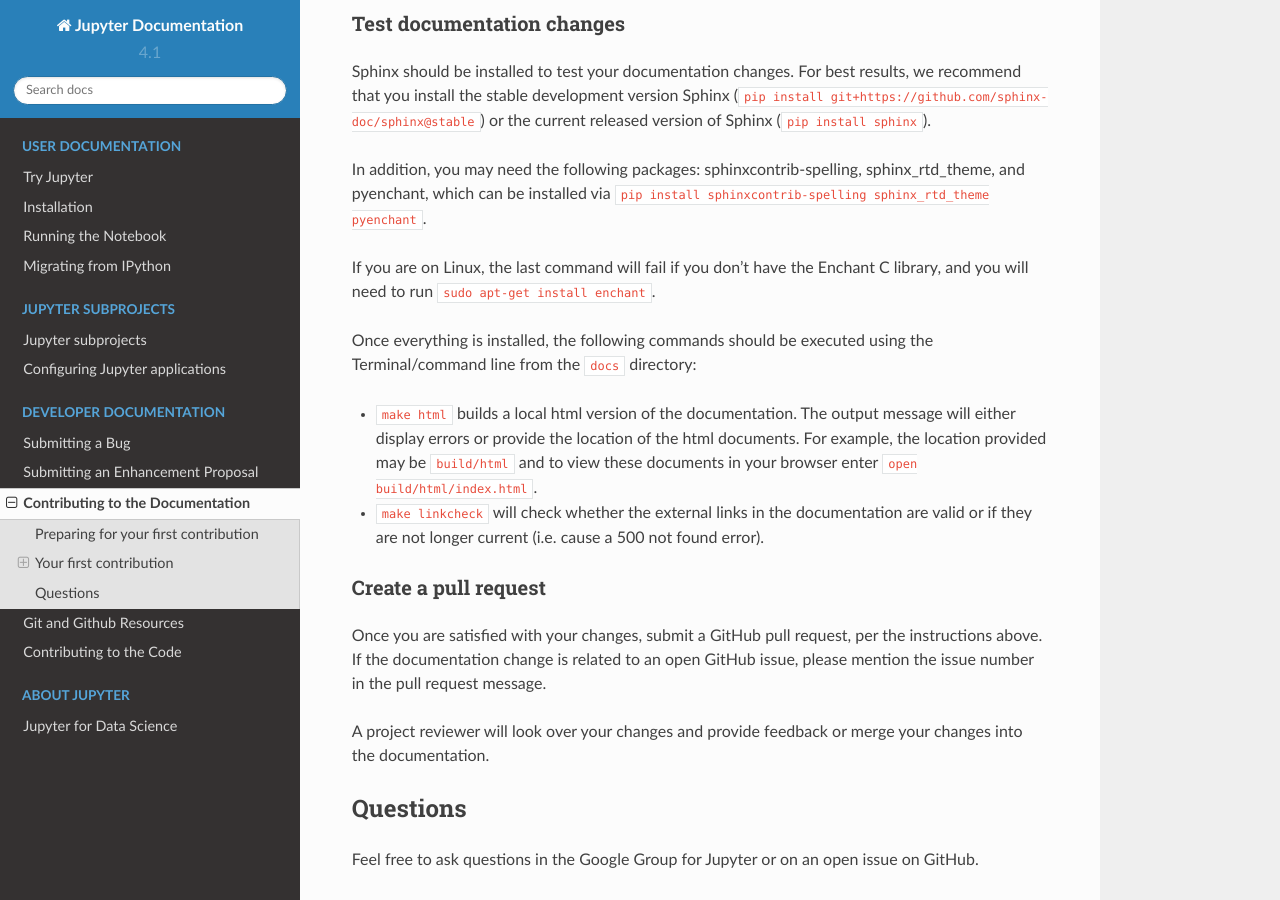
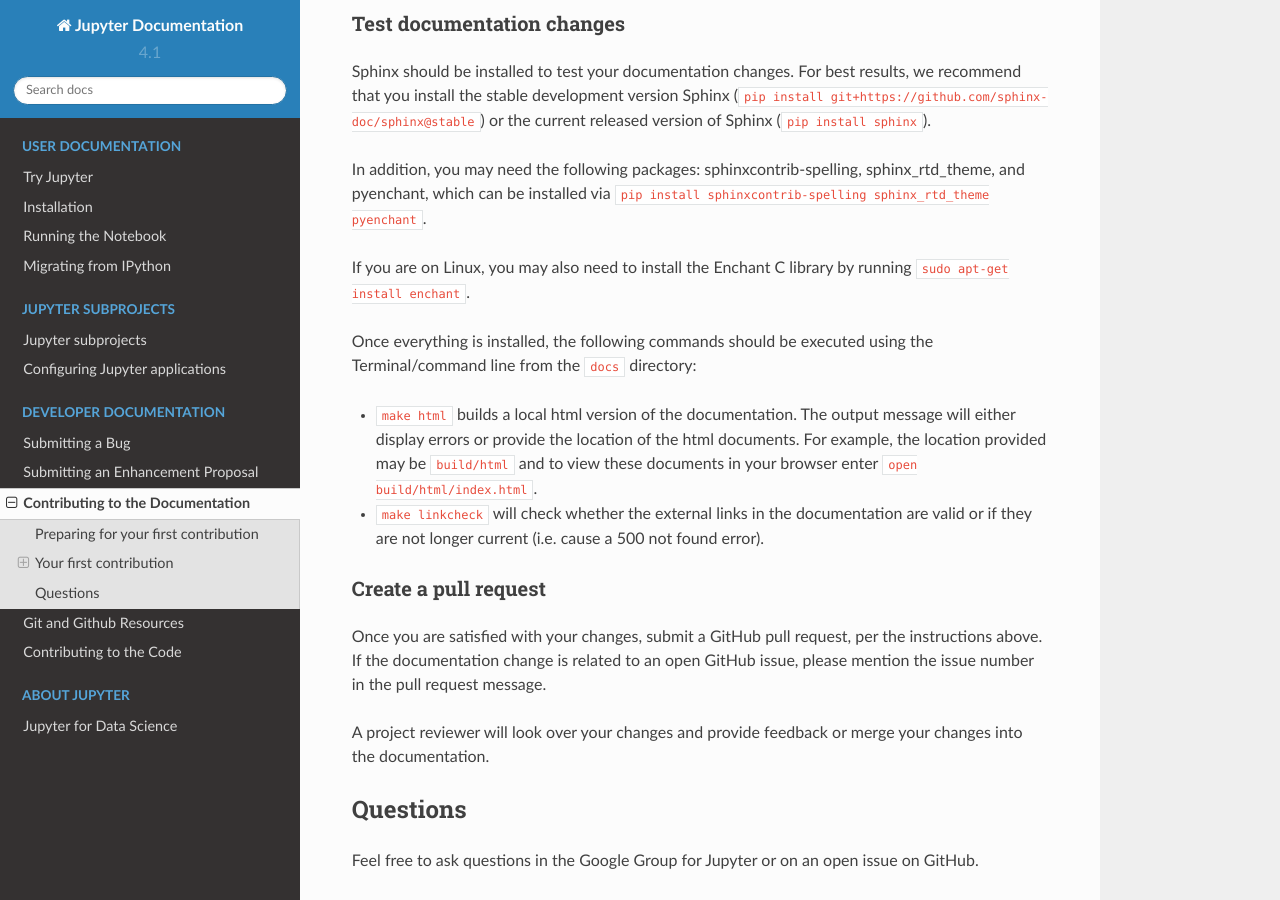
Before and after one commit to jupyter/jupyter, a Sphinx documentation site: the page built from docs/source/contrib_guide_docs.rst, in a window 1280 px wide and 900 px high, scrolled down 894 px. Built offline with Sphinx 7.4.7 and the Read the Docs theme 2.0.0, drawn with Linux system fonts in a browser that asks for light colours; pages that are not in the unit, such as notebooks, are missing from menus.

Commit message:
Corrected language regarding installing the Enchant C library

```diff
--- a/docs/source/contrib_guide_docs.rst
+++ b/docs/source/contrib_guide_docs.rst
@@ -48,7 +48,7 @@
 
 In addition, you may need the following packages: sphinxcontrib-spelling, sphinx_rtd_theme, and pyenchant, which can be installed via ``pip install sphinxcontrib-spelling sphinx_rtd_theme pyenchant``.
 
-If you are on Linux, the last command will fail if you don't have the Enchant C library, and you will need to run ``sudo apt-get install enchant``.
+If you are on Linux, you may also need to install the Enchant C library by running ``sudo apt-get install enchant``.
 
 Once everything is installed, the following commands should be executed using the Terminal/command line from
 the ``docs`` directory:
```
